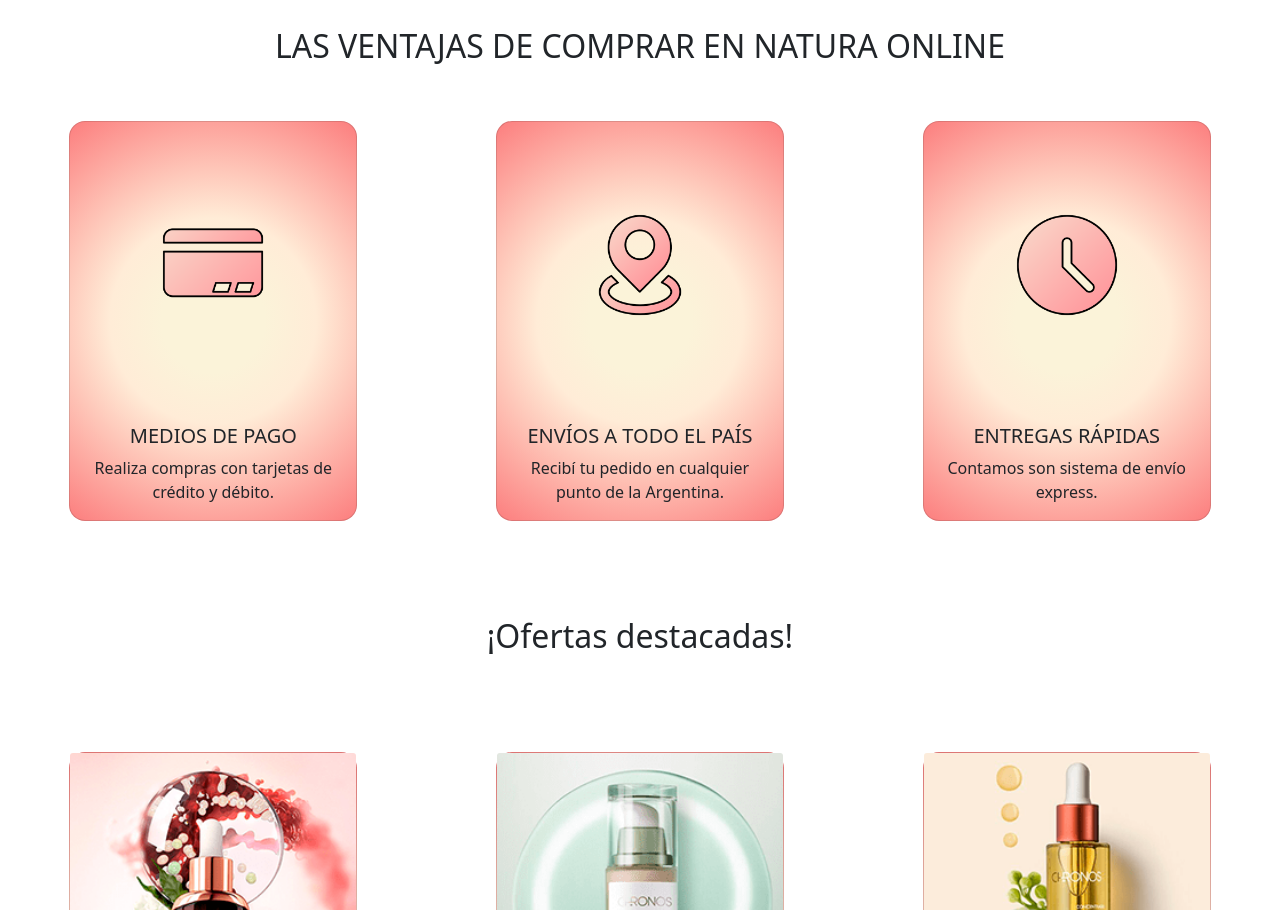
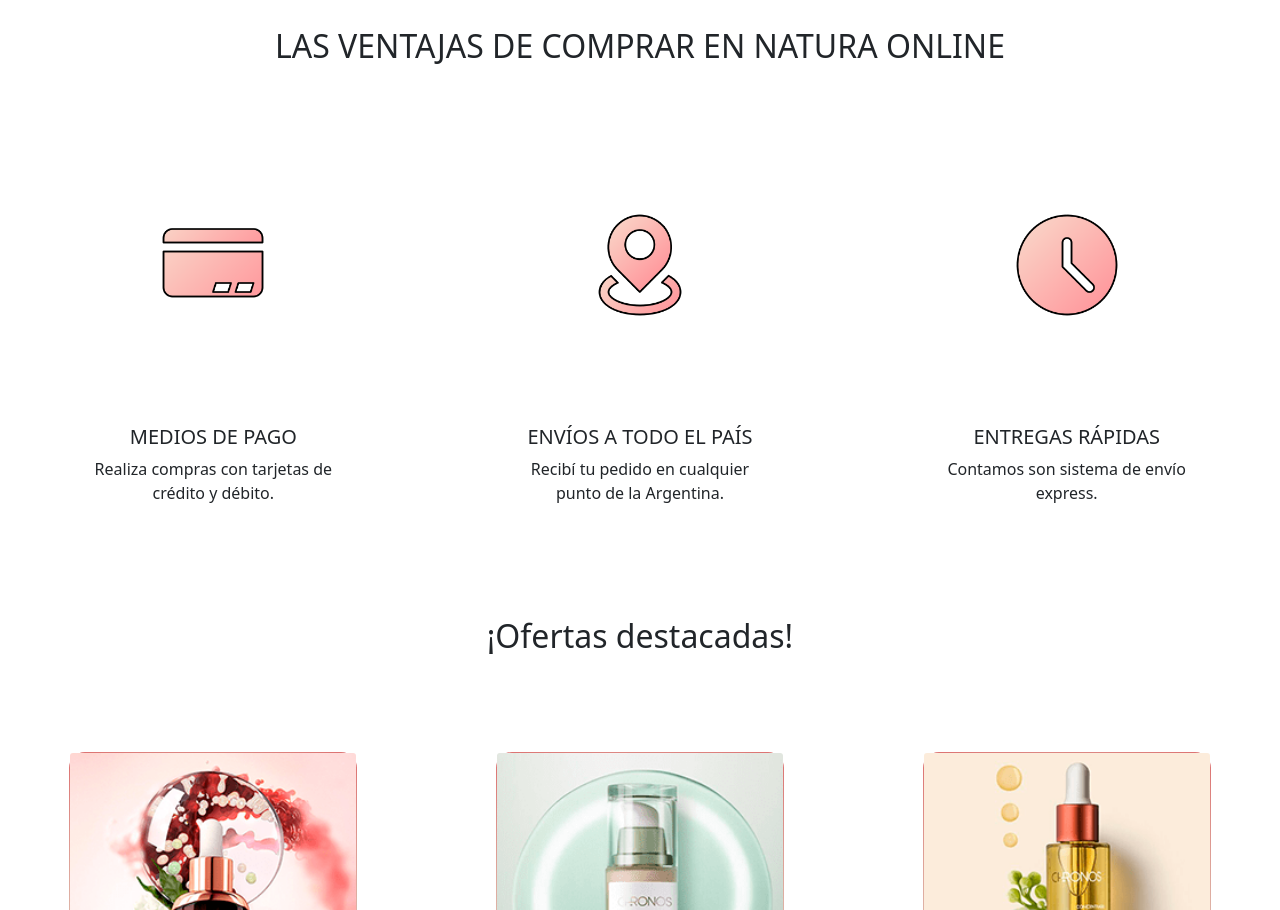
Before and after one commit to Julieta-Gramajo/NaturaOnline, a website: page index.html in a window 1280 px wide. Shown: the part 820-1730 px from the top of the page. Drawn offline with nearby package versions, Linux system fonts and the light colour scheme.

Commit message:
modificaciones de cards y padding

```diff
--- a/index.html
+++ b/index.html
@@ -81,7 +81,7 @@
                 <div class="row mt-5">
                     <h2 class="d-flex justify-content-center text-center mt-5"> LAS VENTAJAS DE COMPRAR EN NATURA ONLINE </h2>
                     <div class="col my-5 d-flex justify-content-center">
-                        <div class="card" style="width: 18rem;">
+                        <div style="width: 18rem;">
                             <img src="./img/card.png" class="card-img-top" alt="credit">
                             <div class="card-body text-center">
                                 <h5 class="card-title">MEDIOS DE PAGO</h5>
@@ -90,7 +90,7 @@
                         </div>
                     </div>
                     <div class="col my-5 d-flex justify-content-center">
-                        <div class="card" style="width: 18rem;">
+                        <div style="width: 18rem;">
                             <img src="./img/maps.png" class="card-img-top" alt="envios">
                             <div class="card-body text-center">
                                 <h5 class="card-title">ENVÍOS A TODO EL PAÍS</h5>
@@ -99,7 +99,7 @@
                         </div>
                     </div>
                     <div class="col my-5 d-flex justify-content-center">
-                        <div class="card" style="width: 18rem;">
+                        <div style="width: 18rem;">
                             <img src="./img/watch.png" class="card-img-top" alt="express">
                             <div class="card-body text-center">
                                 <h5 class="card-title">ENTREGAS RÁPIDAS</h5>
--- a/scss/componentes/_main.scss
+++ b/scss/componentes/_main.scss
@@ -16,6 +16,9 @@
         background-position: center;
         background-attachment: fixed;
         background-size: cover;
+        display: flex;
+        justify-content: center;
+        align-items: center;
 
         @media screen and (max-width: 1117px) {
             height: 100vh;
```
Also changed, not shown: style/style.css.
